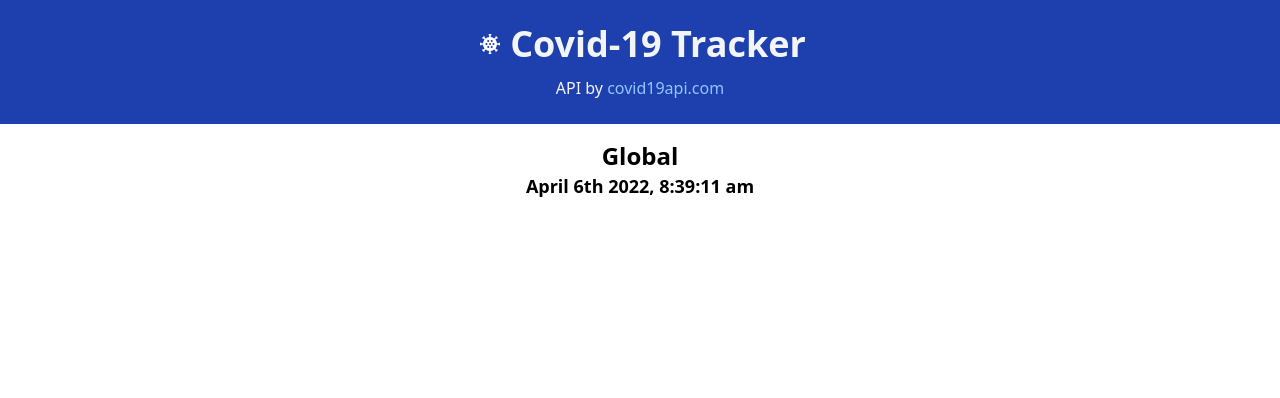
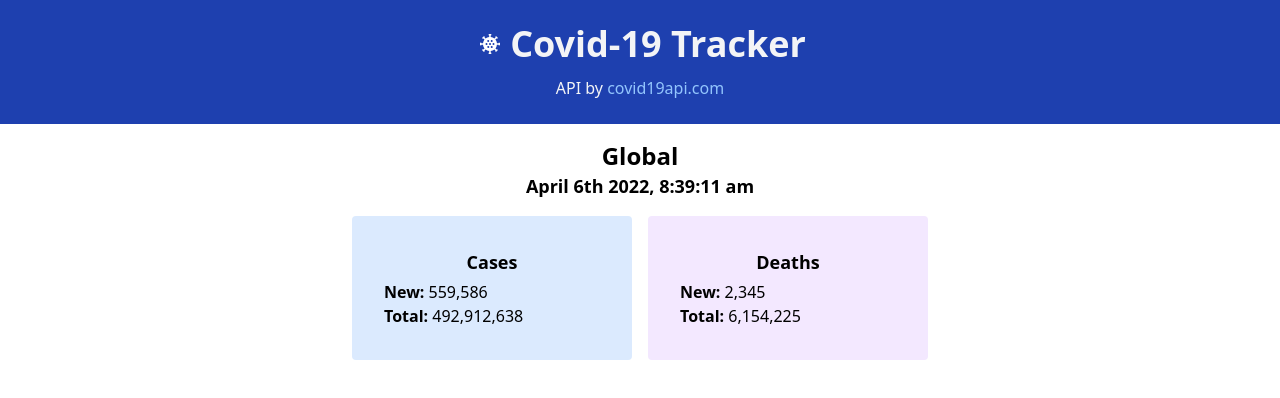
Before and after one commit to devmor-j/covid-tracker, a Vue app: page / in a window 1280 px wide. Shown: the top 398 px of the page. Built offline with nearby package versions, Linux system fonts and the light colour scheme.

Commit message:
Create data boxes component

```diff
--- a/src/assets/styles/main.css
+++ b/src/assets/styles/main.css
@@ -1,3 +1,8 @@
 html {
   @apply antialiased min-h-full;
 }
+
+/* used inside DataBoxes.vue to style each data box */
+._data-box {
+  @apply p-3 sm:p-6 lg:p-8 rounded;
+}
--- /dev/null
+++ b/src/components/DataBoxes.vue
@@ -0,0 +1,65 @@
+<template>
+  <div class="grid gap-4 md:grid-cols-2 max-w-xs sm:max-w-3xl lg:max-w-7xl mx-auto justify-center">
+    <!-- css: _data-box style in main.css -->
+    <div class="bg-blue-100 _data-box">
+      <!-- >>> cases -->
+      <h3 class="text-lg font-bold text-center pb-1">Cases</h3>
+      <div>
+        <p>
+          <span class="font-semibold">New:</span>
+          {{ statsWithComma.NewConfirmed }}
+        </p>
+        <p>
+          <span class="font-semibold">Total:</span>
+          {{ statsWithComma.TotalConfirmed }}
+        </p>
+      </div>
+    </div>
+
+    <div class="bg-purple-100 _data-box">
+      <!-- >>> deaths -->
+      <h3 class="text-lg font-bold text-center pb-1">Deaths</h3>
+      <div>
+        <p>
+          <span class="font-semibold">New:</span>
+          {{ statsWithComma.NewDeaths }}
+        </p>
+        <p>
+          <span class="font-semibold">Total:</span>
+          {{ statsWithComma.TotalDeaths }}
+        </p>
+      </div>
+    </div>
+  </div>
+</template>
+
+<script>
+export default {
+  name: 'Databoxes',
+  props: ['stats'],
+
+  data() {
+    return {
+
+    };
+  },
+
+  computed: {
+    statsWithComma() {
+      // add commas to stats numbers
+      const keys = Object.keys(this.stats);
+      const values = Object.values(this.stats).map((stat) => {
+        return stat.toLocaleString();
+      });
+
+      let obj = {};
+      for (let i = 0; i < keys.length; i++) {
+        obj[keys[i]] = values[i];
+      };
+
+      return obj;
+    },
+  },
+
+};
+</script>
--- a/src/pages/index.vue
+++ b/src/pages/index.vue
@@ -3,14 +3,15 @@ import Icon from '@/components/Icon.vue';
 // NOTE: Remove offline data in prodduction
 import offlineData from '@/data/SummaryData.js';
 import DataTitle from '@/components/DataTitle.vue';
+import DataBoxes from '@/components/DataBoxes.vue';
 
 
 export default {
   name: "index",
-  components: { Icon, DataTitle },
+  components: { Icon, DataTitle, DataBoxes },
   data() {
     return {
-      covidStats: {},
+      covidStatsGlobal: {},
       dataLoaded: false,
       loading: true,
       fetchTimeout: false,
@@ -36,7 +37,7 @@ export default {
       // const data = await (await fetch("https://api.covid19api.com/summary")).json();
       const data = offlineData;
       console.log(data);
-      this.covidStats = data.Global;
+      this.covidStatsGlobal = data.Global;
     },
 
     refreshPage() {
@@ -45,7 +46,7 @@ export default {
   },
 
   watch: {
-    covidStats(value) {
+    covidStatsGlobal(value) {
       if (Object.keys(value)?.[0] ? true : false) {
         this.fetchTimeout = false;
         this.dataLoaded = true;
@@ -89,6 +90,9 @@ export default {
     </div>
 
     <!-- Show data title -->
-    <DataTitle title="Global" :date="covidStats.Date" />
+    <DataTitle title="Global" :date="covidStatsGlobal.Date" />
+
+    <!-- Show stats in boxes -->
+    <DataBoxes :stats="covidStatsGlobal" />
   </section>
 </template>
```
